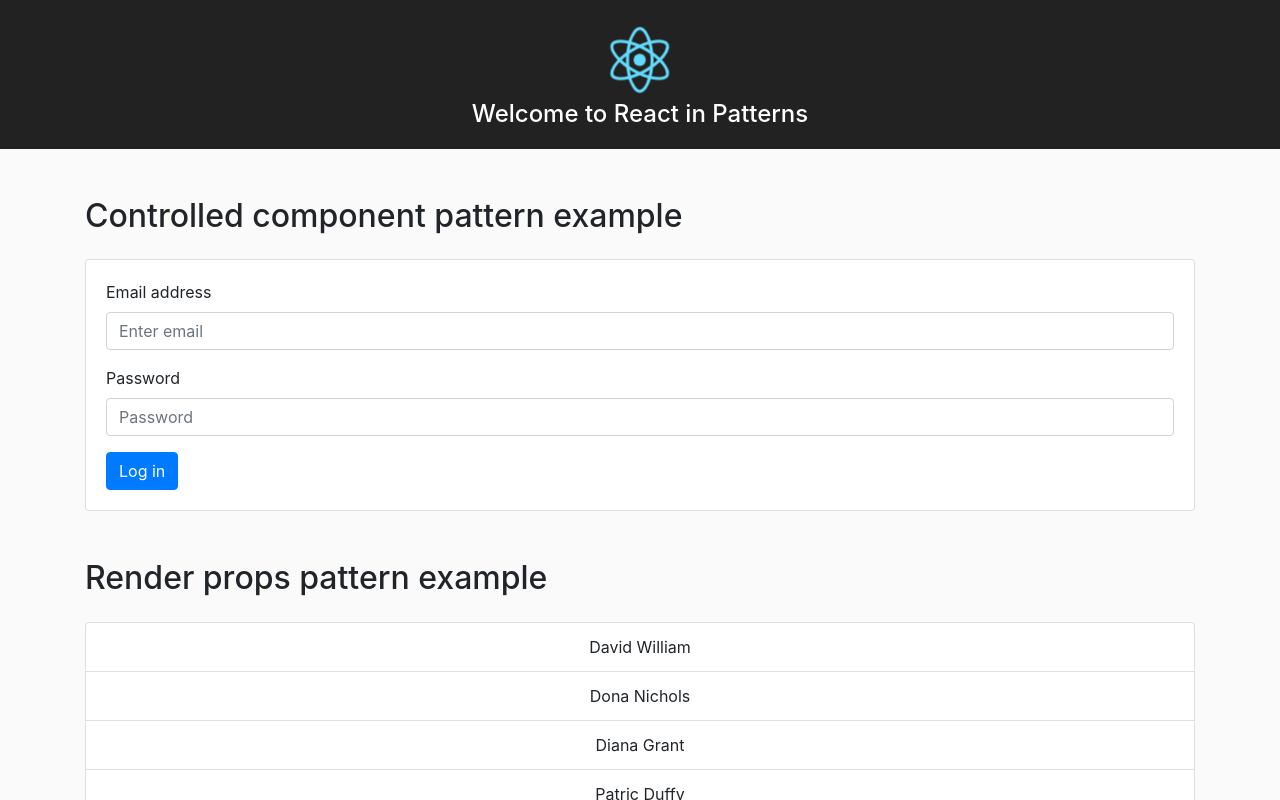
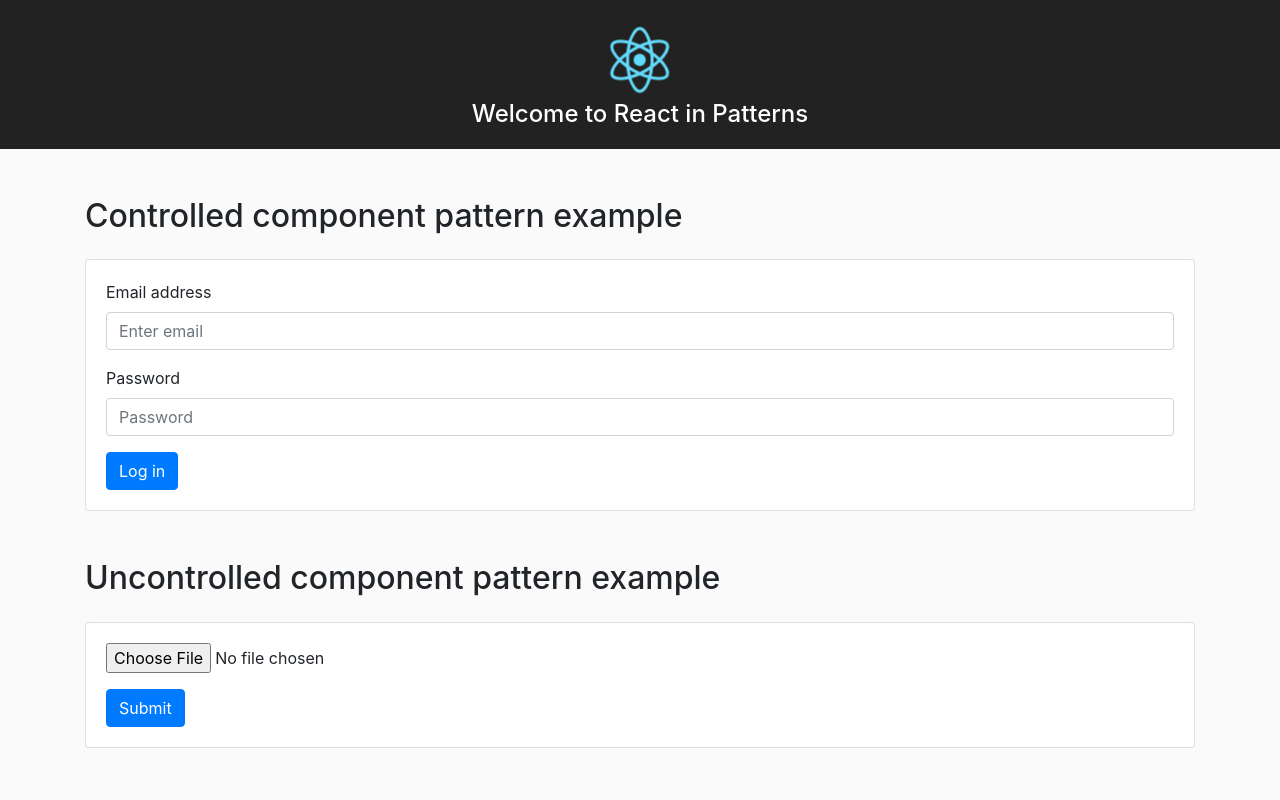
Before and after one commit to paulinamasiak/react-in-patterns, a React (Create React App) app: page / in a window 1280 px wide. Shown: the top 800 px of the page. Built offline with nearby package versions, Linux system fonts and the light colour scheme.

Commit message:
Uncontrolled component - simple example

```diff
--- a/src/App.js
+++ b/src/App.js
@@ -1,5 +1,6 @@
 import React, { Component } from 'react';
 import ControlledComponents from './controlled-components';
+import UncontrolledComponents from './uncontrolled-components';
 import RenderProps from './render-props';
 import logo from './logo.svg';
 
@@ -16,6 +17,9 @@ class App extends Component {
             <ControlledComponents />
           </section>
           <section className="app-section">
+            <UncontrolledComponents />
+          </section>
+          <section className="app-section">
             <RenderProps />
           </section>
         </main>
--- /dev/null
+++ b/src/uncontrolled-components/components/FileForm.js
@@ -0,0 +1,34 @@
+import React, { Component } from 'react';
+
+class FileForm extends Component {
+  constructor(props) {
+    super(props);
+
+    this.inputRef = React.createRef();
+    this.handleSubmit = this.handleSubmit.bind(this);
+  }
+
+  handleSubmit(event) {
+    event.preventDefault();
+
+    console.log(`Selected file - ${this.inputRef.current.value}`);
+  }
+
+  render() {
+    return (
+      <form onSubmit={this.handleSubmit}>
+        <div className="form-group">
+          <input
+            id="exampleInputFile1"
+            className="form-control-file"
+            type="file"
+            ref={this.inputRef}
+          />
+        </div>
+        <button className="btn btn-primary">Submit</button>
+      </form>
+    );
+  }
+}
+
+export default FileForm;
--- /dev/null
+++ b/src/uncontrolled-components/index.js
@@ -0,0 +1,18 @@
+import React from 'react';
+import FileForm from './components/FileForm';
+
+// "Uncontrolled component" is an input from element, where form data
+// is handled by the DOM itself
+
+const UntrolledComponents = () => (
+  <div className="container">
+    <h1 className="h2 mb-4">Uncontrolled component pattern example</h1>
+    <div className="card">
+      <div className="card-body">
+        <FileForm />
+      </div>
+    </div>
+  </div>
+);
+
+export default UntrolledComponents;
```
